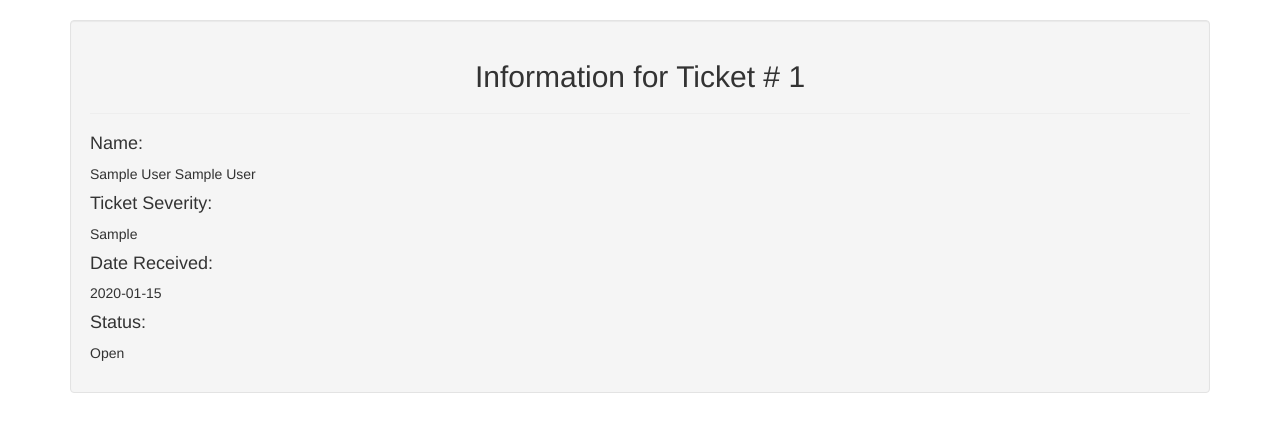
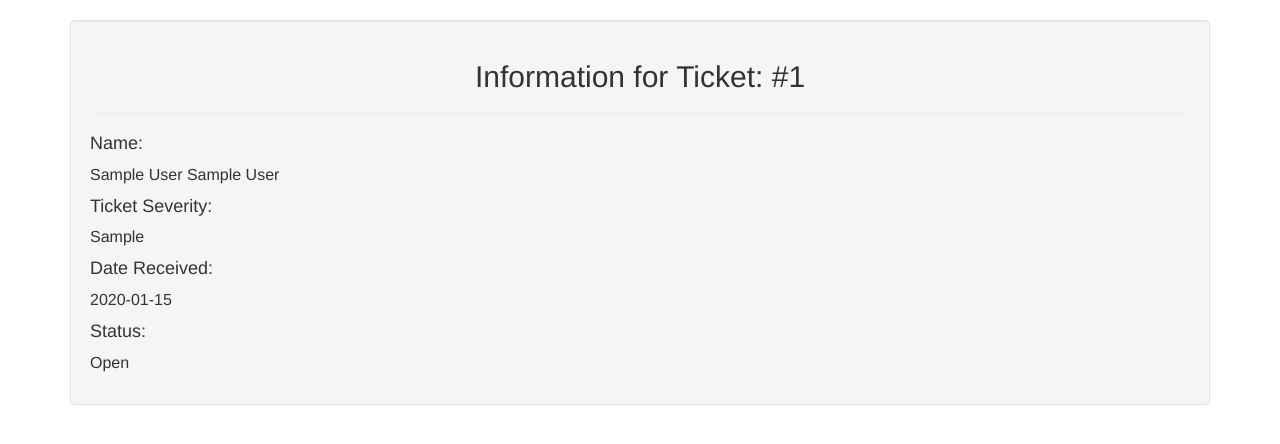
Before and after one commit to kaistullich/Ticket-System, a Flask app: template src/templates/ticket_status.html in a window 1280 px wide. Shown: the part 52-496 px from the top of the page. Run offline with Flask 2, Linux system fonts and the light colour scheme; the template is opened without the code that fills it: values that come from a table or form of the project are taken from there, others are empty; tables that the repository leaves empty hold one stand-in row (values such as "Sample post"); parts of the project's set-up code (start-up, migrations or seed data) failed here and were passed over; some libraries are stand-ins or nearby versions.

Commit message:
styling for ticket_status

```diff
--- /dev/null
+++ b/src/static/css/ticket_status.css
@@ -0,0 +1,3 @@
+p {
+    font-size: 16px;
+}
--- a/src/templates/ticket_status.html
+++ b/src/templates/ticket_status.html
@@ -1,9 +1,10 @@
 {% extends 'base.html' %}
 
 {% block body %}
+    <link rel="stylesheet" href="{{ url_for('static', filename='css/ticket_status.css') }}">
     <div class="container">
         <div class="well">
-            <h2 class="text-center">Information for Ticket # {{ ticket.ticketID }}</h2><hr>
+            <h2 class="text-center">Information for Ticket: #{{ ticket.ticketID }}</h2><hr>
             <h4>Name:</h4><p>{{ customer.cust_f_name }} {{ customer.cust_l_name }}</p>
             <h4>Ticket Severity:</h4><p>{{ ticket.tix_severity }}</p>
             <h4>Date Received:</h4><p>{{ ticket.tix_recv_date }}</p>
```
